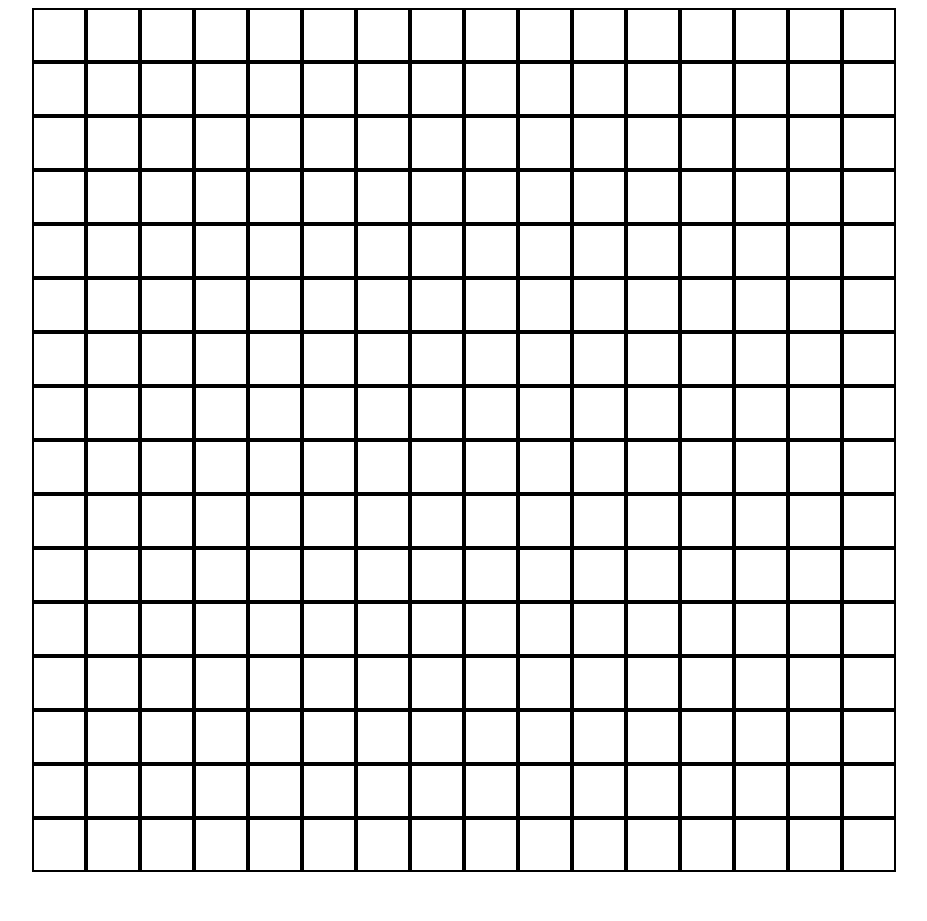
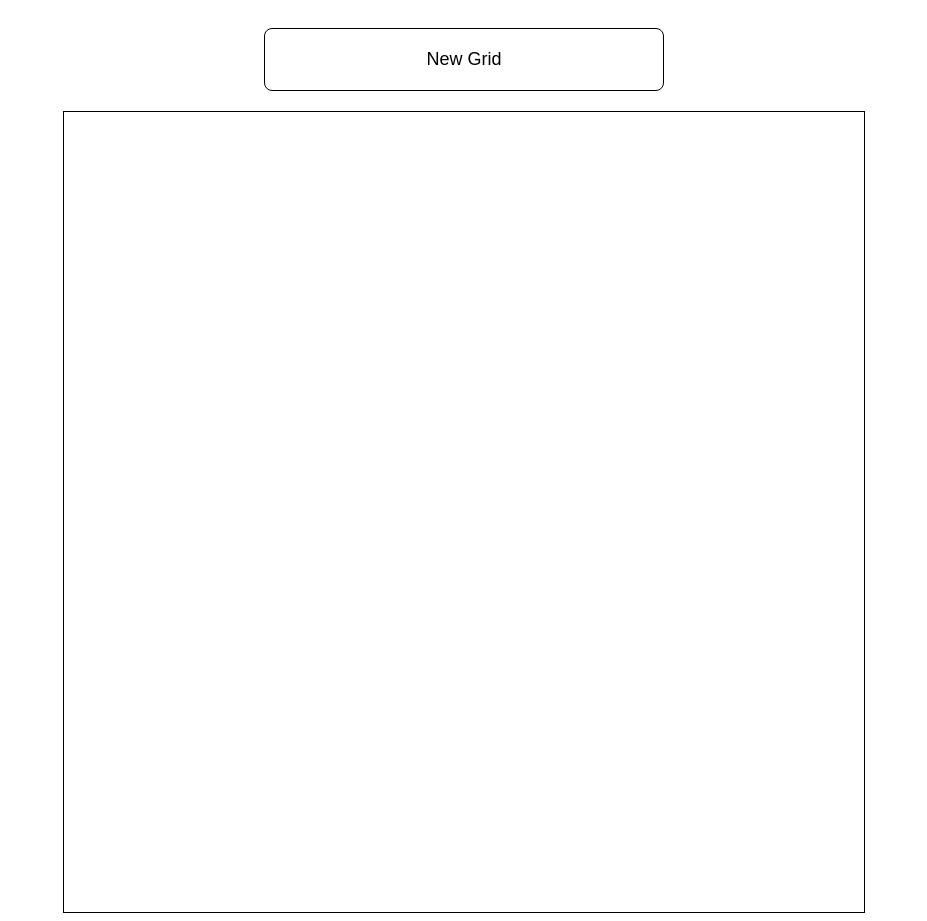
Before and after one commit to tpb17/etch-a-sketch, a plain HTML site: page index.html in a window 1280 px wide. Shown: the whole page, without its empty margins (176-1103 px from the left). Before the commit the page ends 880 px from the top, so only its background shows below. Drawn offline with Linux system fonts and the light colour scheme.

Commit message:
finished website

```diff
--- a/index.html
+++ b/index.html
@@ -8,6 +8,7 @@
     <link rel="stylesheet" href="style.css">
 </head>
 <body>
+    <button id="btn">New Grid</button>
     <div id="container"></div>
 </body>
 </html>
--- a/javascript.js
+++ b/javascript.js
@@ -1,12 +1,46 @@
 const container = document.querySelector("#container");
 
-for (let i = 0; i < 16; i++) {
-    let row = document.createElement("div");
-    row.classList.add("row");
-    container.appendChild(row);
-    for (let j = 0; j < 16; j++) {
-        let box = document.createElement("div");
-        box.classList.add("box");
-        row.appendChild(box);
+function newGrid(gridSize) {
+    for (let i = 0; i < gridSize; i++) {
+        const column = document.createElement("div");
+        column.classList.add("column");
+        container.appendChild(column);
+        for (let j = 0; j < gridSize; j++) {
+            const box = document.createElement("div");
+            box.classList.add("box");
+            column.appendChild(box);
+
+            box.style.padding = `${400/gridSize}px`;
+
+
+            box.addEventListener("mouseover", () => {
+                box.style.backgroundColor = randomRGB();
+            })
+
+        }
     }
 }
+
+function randomRGB() {
+    const num1 = (Math.floor(Math.random() * 255) + 1);
+    const num2 = (Math.floor(Math.random() * 255) + 1);
+    const num3 = (Math.floor(Math.random() * 255) + 1);
+
+    return `rgb(${num1}, ${num2}, ${num3})`;
+}
+
+newGrid(16);
+
+const btn = document.querySelector("#btn");
+btn.addEventListener("click", () => {
+    let inputSize = 101;
+    while (inputSize > 100 || inputSize == null || inputSize == "") {
+        inputSize = prompt("Enter the size of the grid:\n(Cannot be greater than 100)");
+    }
+    const columns = document.getElementsByClassName("column");
+    while (columns.length > 0) {
+        columns[0].parentNode.removeChild(columns[0]);
+    }
+
+    newGrid(inputSize);
+})
--- a/style.css
+++ b/style.css
@@ -1,14 +1,34 @@
+body {
+    display: flex;
+    flex-direction: column;
+    justify-content: center;
+}
+
+
+#btn {
+    background-color: white;
+    color: black;
+    font-size: 18px;
+    border: 1px solid black;
+    border-radius: 8px;
+    padding: 20px 50px;
+    width: 400px;
+    align-self: center;
+    margin: 20px;
+}
+
 #container {
     display: flex;
     justify-content: center;
+    align-self: center;
+    border: 1px solid black;
 }
 
-.row {
+.column {
     display: flex;
     flex-direction: column;
 }
 
 .box {
-    border: 2px solid black;
     padding: 25px;
 }
```
